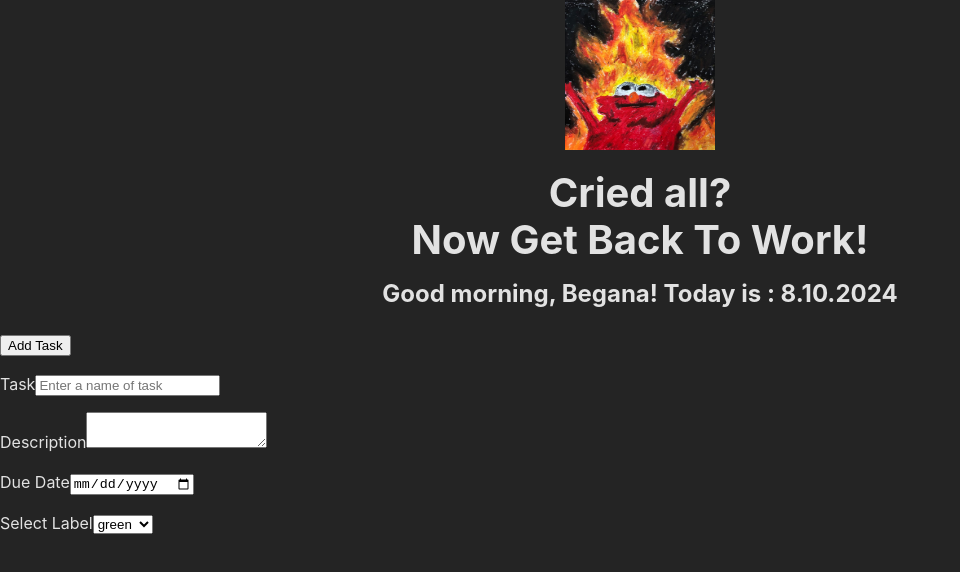
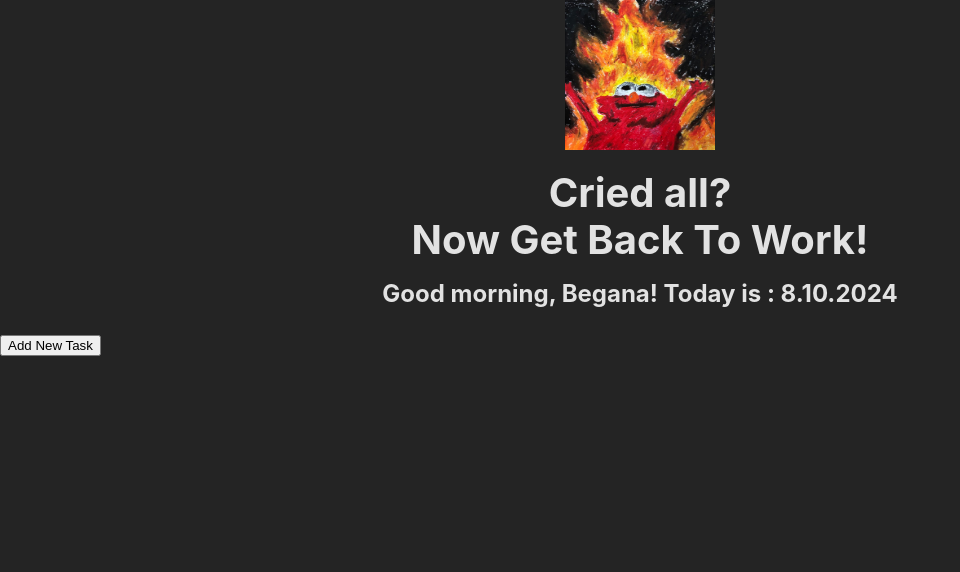
Before and after one commit to mad-racoon/todo-list, a React (Vite) app: page / in a window 1280 px wide. Shown: the top 572 px of the page, without its empty margins (0-960 px from the left). Built offline with nearby package versions, Linux system fonts and the light colour scheme.

Commit message:
add onClick feature on button

```diff
--- a/src/App.jsx
+++ b/src/App.jsx
@@ -1,14 +1,24 @@
-import Header from './components/Header.jsx';
-import Button from './components/Button.jsx';
-import Form from './components/Form.jsx';
+import { useState } from "react";
+
+import Header from "./components/Header.jsx";
+import Button from "./components/Button.jsx";
+import Form from "./components/Form.jsx";
 
 function App() {
+  const [addTask, setAddTask] = useState(false);
+
+  function handleClick() {
+    setAddTask((prevState) => !prevState);
+  }
+
   return (
     <>
       <Header />
       <main>
-        <Button />
-        <Form />
+        <Button onClick={handleClick}>
+          {addTask ? "Cancel" : "Add New Task"}
+        </Button>
+        {addTask && <Form />}
       </main>
     </>
   );
--- a/src/components/Button.jsx
+++ b/src/components/Button.jsx
@@ -1,3 +1,3 @@
-export default function Button() {
-  return <button>Add Task</button>;
+export default function Button({ children, ...props }) {
+  return <button {...props}>{children}</button>;
 }
```
